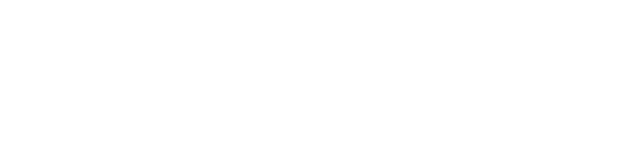
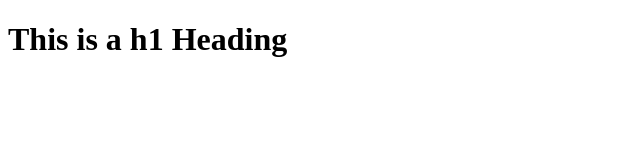
Before and after one commit to iftekharShakkhor/01-git, a plain HTML site: page index.html in a window 1280 px wide. Shown: the whole page, without its empty margins (0-640 px from the left). Drawn offline with Linux system fonts and the light colour scheme.

Commit message:
this is 1st commit

```diff
--- a/index.html
+++ b/index.html
@@ -6,5 +6,7 @@
     <meta name="viewport" content="width=device-width, initial-scale=1.0" />
     <title>01 Git</title>
   </head>
-  <body></body>
+  <body>
+    <h1>This is a h1 Heading</h1>
+  </body>
 </html>
```
